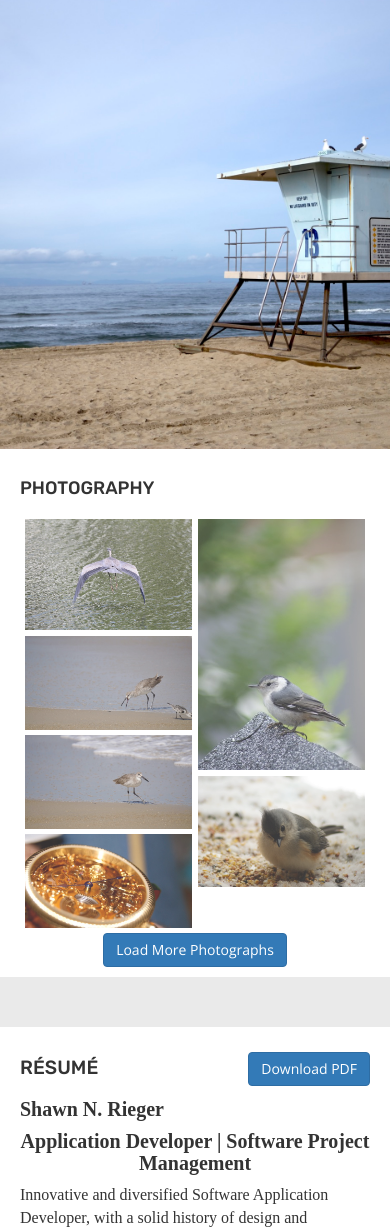
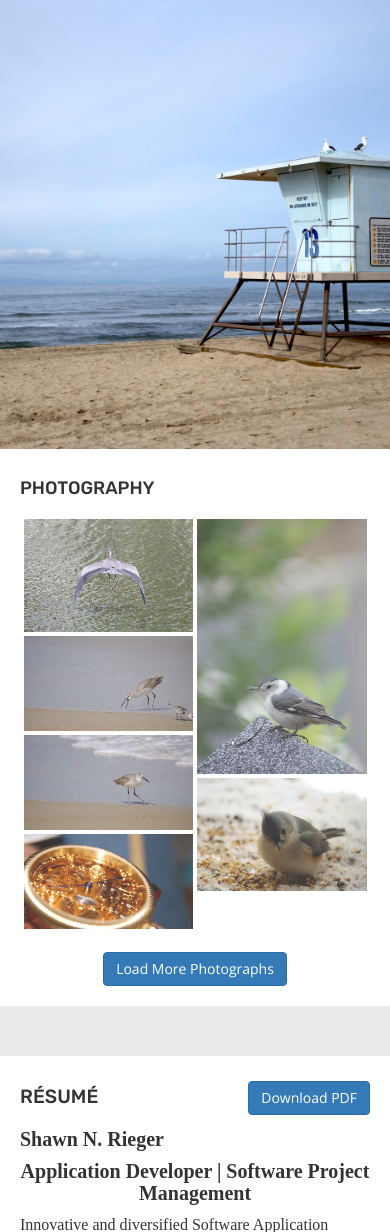
Before and after one commit to riegersn/shawnrieger, a PHP site: page / in a window 390 px wide. Shown: the part 3514-4746 px from the top of the page. Run offline with PHP 8.4, Linux system fonts and the light colour scheme; style sheets or scripts are compiled from the project's sources; some libraries are stand-ins or nearby versions.

Commit message:
refactoring

```diff
--- a/sass/partials/_photogrid.scss
+++ b/sass/partials/_photogrid.scss
@@ -1,29 +1,30 @@
-$margin-spacing: 1.5%;
+$margin-spacing: 1%;
 
 .photo-group {
   margin-left: $margin-spacing;
   .grid-sizer {
-    @include grid-spacing(3, $margin-spacing);
-    @media screen and (max-width: 768px) {
-      @include grid-spacing(2, $margin-spacing); }
+    box-sizing: border-box;
     float: left;
     opacity: .8;
     transition: opacity .25s ease-in-out;
-    -webkit-box-sizing: border-box;
-    -moz-box-sizing: border-box;
-    box-sizing: border-box;
+    // use our grid-spacing mixin to calculate widths
+    @include grid-spacing(3, $margin-spacing);
+    @media screen and (max-width: 768px) {
+      @include grid-spacing(2, $margin-spacing);
+    }
     &:hover {
       opacity: 1;
       cursor: pointer;
-    }
     }
     img {
       display: block;
       width: 100%;
       height: auto;
     }
-  .btn {
+  }
+}
+
+.load-photos {
   margin-top: 20px;
   margin-bottom: 10px;
 }
-}
```
Lines whose indentation alone changed are shown as unchanged.
